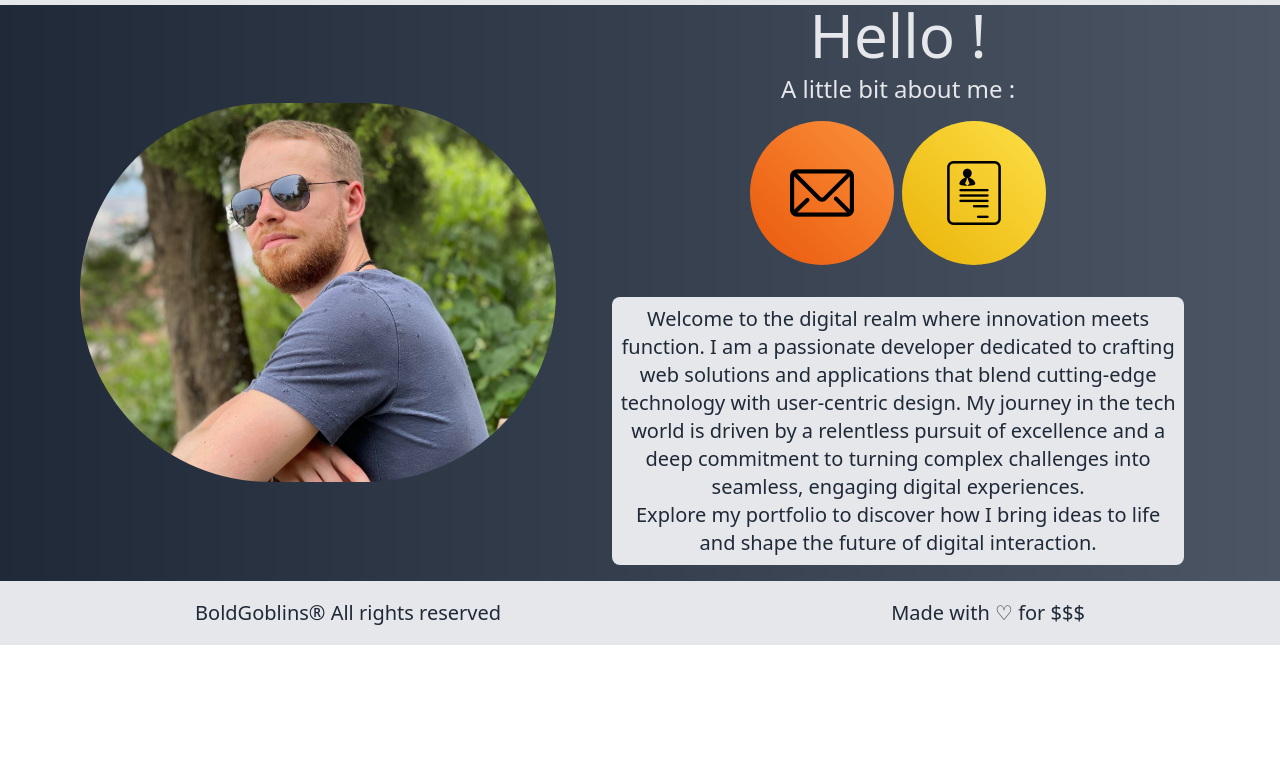
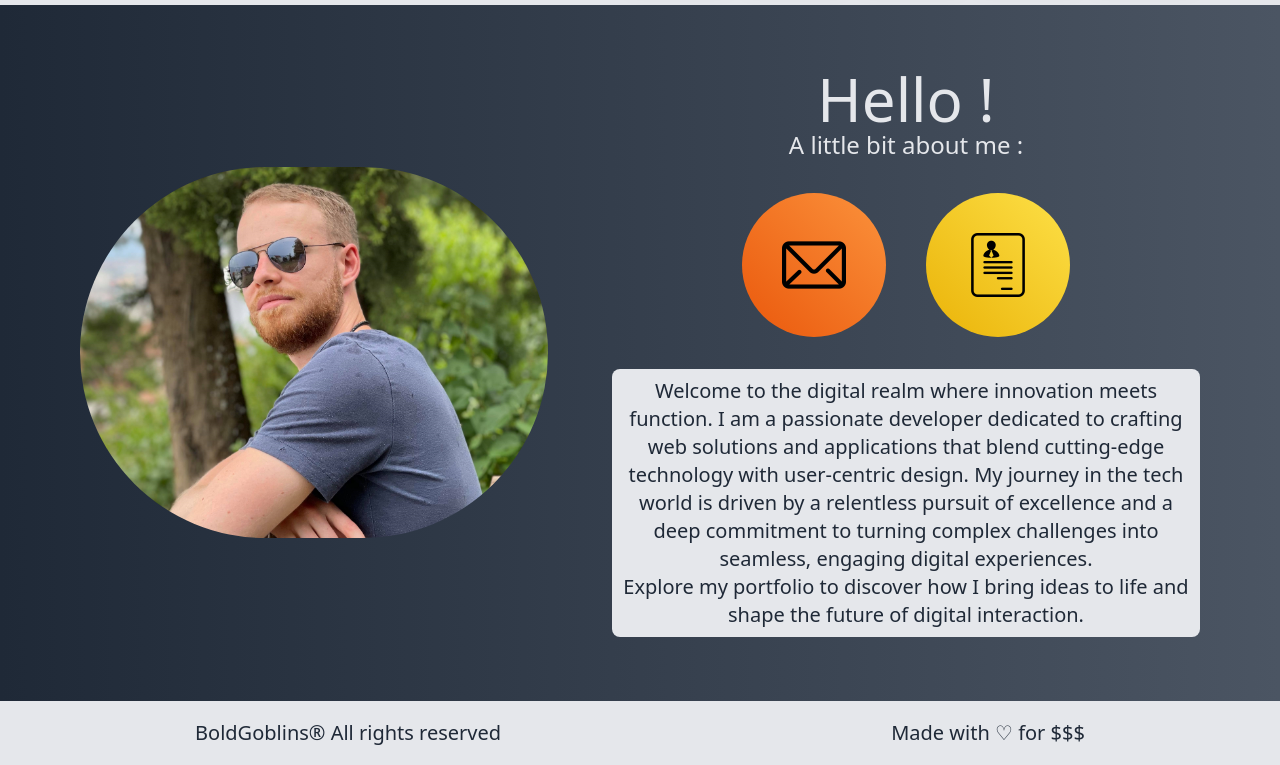
Before and after one commit to BoldGoblins/BoldGoblins.github.io, a website: page index.html in a window 1280 px wide. Shown: the part 170-935 px from the top of the page. Before the commit the page ends 815 px from the top, so only its background shows below. Drawn offline with Linux system fonts and the light colour scheme.

Commit message:
mod : responsiveness larges screens

```diff
--- a/index.html
+++ b/index.html
@@ -10,7 +10,7 @@
         <title> Portfolio </title>
     </head>
 
-    <body class="bg-gradient-to-r from-gray-800 to-gray-600 h-screen w-screen flex flex-col justify-stretch">
+    <body class="bg-gradient-to-r from-gray-800 to-gray-600 h-screen w-screen flex flex-col justify-between">
         <header class = "bg-gray-200 text-gray-800 flex flex-col p-2 lg:px-20 mt-4">
             <h1 class="text-6xl font-bold">William WOZIWODA</h1>
 
@@ -33,18 +33,18 @@
             </nav>
         </header>
 
-        <main class="grow flex flex-col lg:flex-row lg:px-20 lg:items-center lg:gap-10 text-gray-200">
-                <div class="m-4 lg:mx-0">
-                    <img src="/images/moirecadre.jpg" title="Hey, it's me !" class ="lg:m-auto rounded-full object-contain">
+        <main class="flex flex-col lg:flex-row lg:px-20 my-8 lg:my-16 lg:items-center gap-16 text-gray-200 mx-auto max-w-screen-2xl">
+                <div class="mx-16 lg:mx-0">
+                    <img src="/images/moirecadre.jpg" title="Hey, it's me !" class ="rounded-full object-contain w-full h-full">
                 </div>
 
-                <div class="flex flex-col lg:justify-evenly">
-                    <div class="flex flex-col self-center">
-                        <h1 class ="text-6xl mb-2 self-center">Hello ! </h1>
+                <div class="flex flex-col justify-between gap-8 lg:justify-evenly mx-16 lg:mx-0">
+                    <div class="flex flex-col justify-between self-center">
+                        <h1 class ="text-6xl self-center">Hello ! </h1>
                         <p class="text-2xl">A little bit about me :</p>
                     </div>
 
-                    <div class="flex flex-row gap-y-2 text-xl my-4 space-x-2 self-center">
+                    <div class="flex flex-row gap-8 text-xl space-x-2 self-center">
                         <a href="contact.html">
                             <button title="contact" class="rounded-full bg-gradient-to-tr from-orange-600 to-orange-400 shadow-orange-600 hover:rotate-12 hover:scale-105 size-36 p-10">
                                 <img src="/images/mail.png" class="object-contain">
@@ -58,7 +58,7 @@
                         </a>
                     </div>
 
-                    <div class="bg-gray-200 rounded-lg mx-4 my-4 p-2">
+                    <div class="bg-gray-200 rounded-lg p-2">
                         <p class="text-xl text-gray-800 text-center">
                             Welcome to the digital realm where innovation meets function. I am a passionate developer dedicated to crafting web solutions and applications that blend cutting-edge technology
                             with user-centric design. My journey in the tech world is driven by a relentless pursuit of excellence and a deep commitment to turning complex challenges into seamless, engaging
```
Also changed, not shown: contact.html (+3 -10 lines), projects.html (+2 -2 lines), resume.html (+1 -1 lines), skills.html (+2 -2 lines), style.css.
